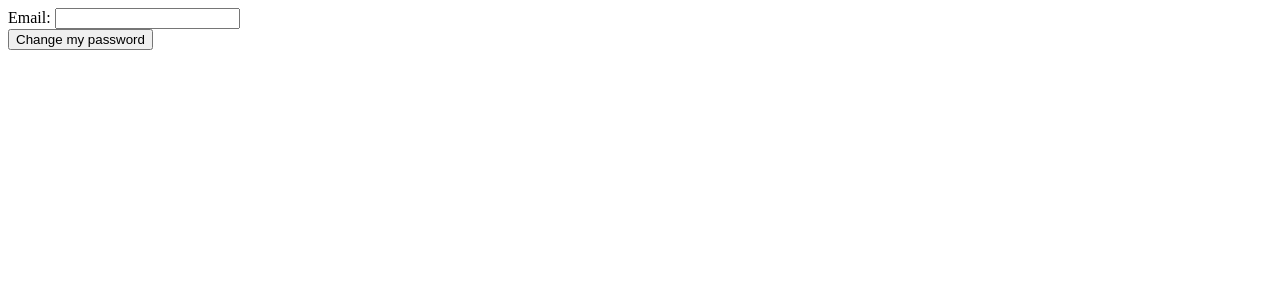
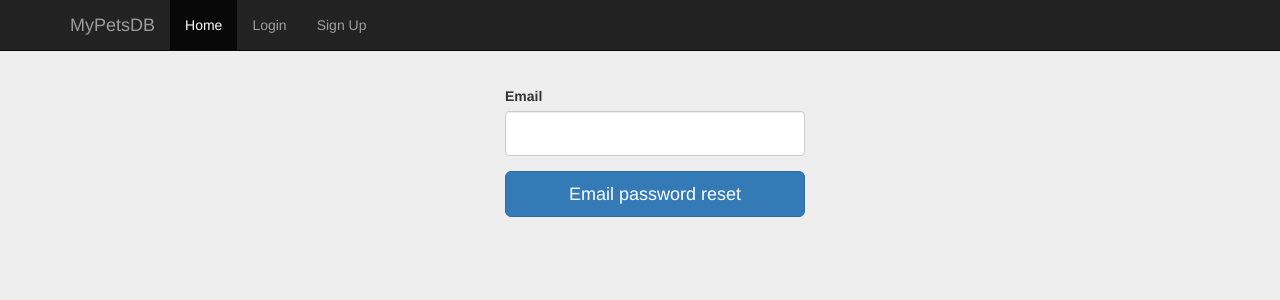
Before and after one commit to mbroome/mypetsdb, a Flask app: page /reset in a window 1280 px wide. Shown: the top 300 px of the page. Run offline with Flask 2, Linux system fonts and the light colour scheme; parts of the project's set-up code (start-up, migrations or seed data) failed here and were passed over; some libraries are stand-ins or nearby versions.

Commit message:
password reset almost works now

```diff
--- a/mypetsdb/interface/auth.py
+++ b/mypetsdb/interface/auth.py
@@ -159,7 +159,7 @@ def reset():
 
         flash('Password reset email sent', 'success')
 
-        return redirect(url_for('ui.login'))
+        return redirect(url_for('auth.login'))
     return render_template('auth/reset.html', form=form)
 
 @routes.route('/reset/<token>', methods=["GET", "POST"])
@@ -184,6 +184,7 @@ def reset_with_token(token):
         models.Session.add(user)
         models.Session.commit()
 
+        flash('Password updated', 'success')
         return redirect(url_for('auth.login'))
 
     return render_template('auth/reset_with_token.html', form=form, token=token)
--- a/mypetsdb/static/signin.css
+++ b/mypetsdb/static/signin.css
@@ -7,7 +7,7 @@ body {
 .form-signin {
   max-width: 330px;
   padding: 15px;
-  margin: 0 auto;
+  margin: auto;
 }
 .form-signin .form-signin-heading,
 .form-signin .checkbox {
@@ -38,3 +38,11 @@ body {
   border-top-left-radius: 0;
   border-top-right-radius: 0;
 }
+
+.center {
+  position: relative;
+  //margin: 0 auto;
+  //width: 100% !important;
+  padding-top: 10px;
+  margin: auto;
+}
--- a/mypetsdb/templates/auth/login.html
+++ b/mypetsdb/templates/auth/login.html
@@ -17,6 +17,7 @@
         {{ wtf.form_field(form.password) }}
         {{ wtf.form_field(form.remember) }}
         <button class="btn btn-lg btn-primary btn-block" type="submit">Sign in</button>
+        <h5 class="center"><a href="{{url_for('auth.reset')}}">Forgot password?</a></h5>
       </form>
 
     </div> <!-- /container -->
--- a/mypetsdb/templates/auth/reset.html
+++ b/mypetsdb/templates/auth/reset.html
@@ -1,9 +1,23 @@
 {# ourapp/templates/reset_with_token.html #}
+{% extends "index_base.html" %}
+{% import "bootstrap/wtf.html" as wtf %}
 
-{% block body %}
-<form action="{{ url_for('auth.reset') }}" method="POST">
-    {{ form.email.label }}: {{ form.email }}<br>
-    {{ form.csrf_token }}
-    <input type="submit" value="Change my password" />
-</form>
+{% block styles %}
+{{super()}}
+<link rel="stylesheet" href="{{url_for('ui.static', filename='signin.css')}}">
 {% endblock %}
+
+{% block inner_content %}
+{{ super() }}
+
+    <div class="container">
+      <form class="form-signin" method="POST" action="{{ url_for('auth.reset') }}">
+        {{ form.hidden_tag() }}
+        {{ form.csrf_token }}
+        {{ wtf.form_field(form.email) }}
+        <button class="btn btn-lg btn-primary btn-block" type="submit">Email password reset</button>
+      </form>
+
+    </div> <!-- /container -->
+
+{% endblock %}
```
Also changed, not shown: mypetsdb/templates/auth/reset_with_token.html (+20 -6 lines).
